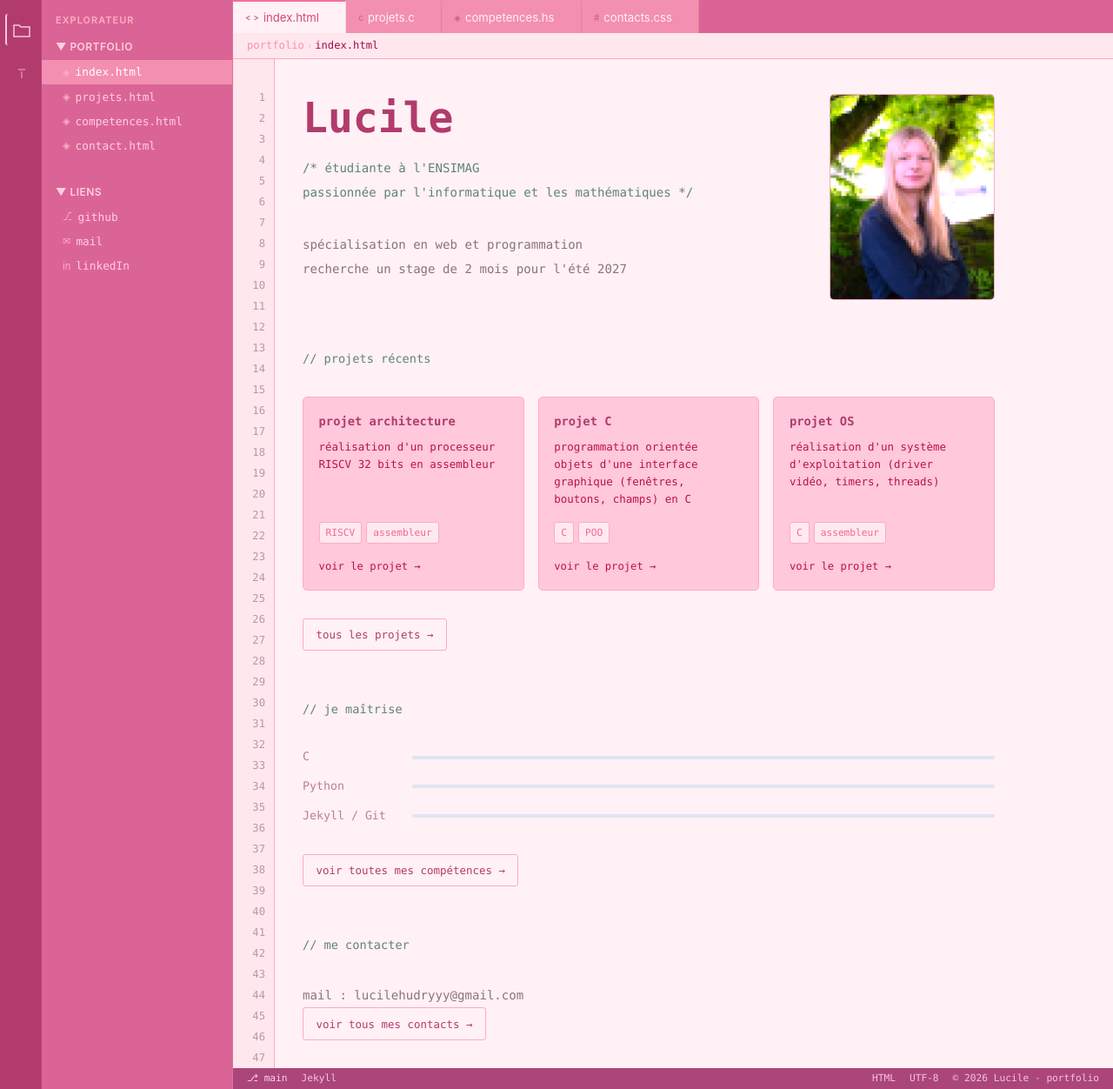
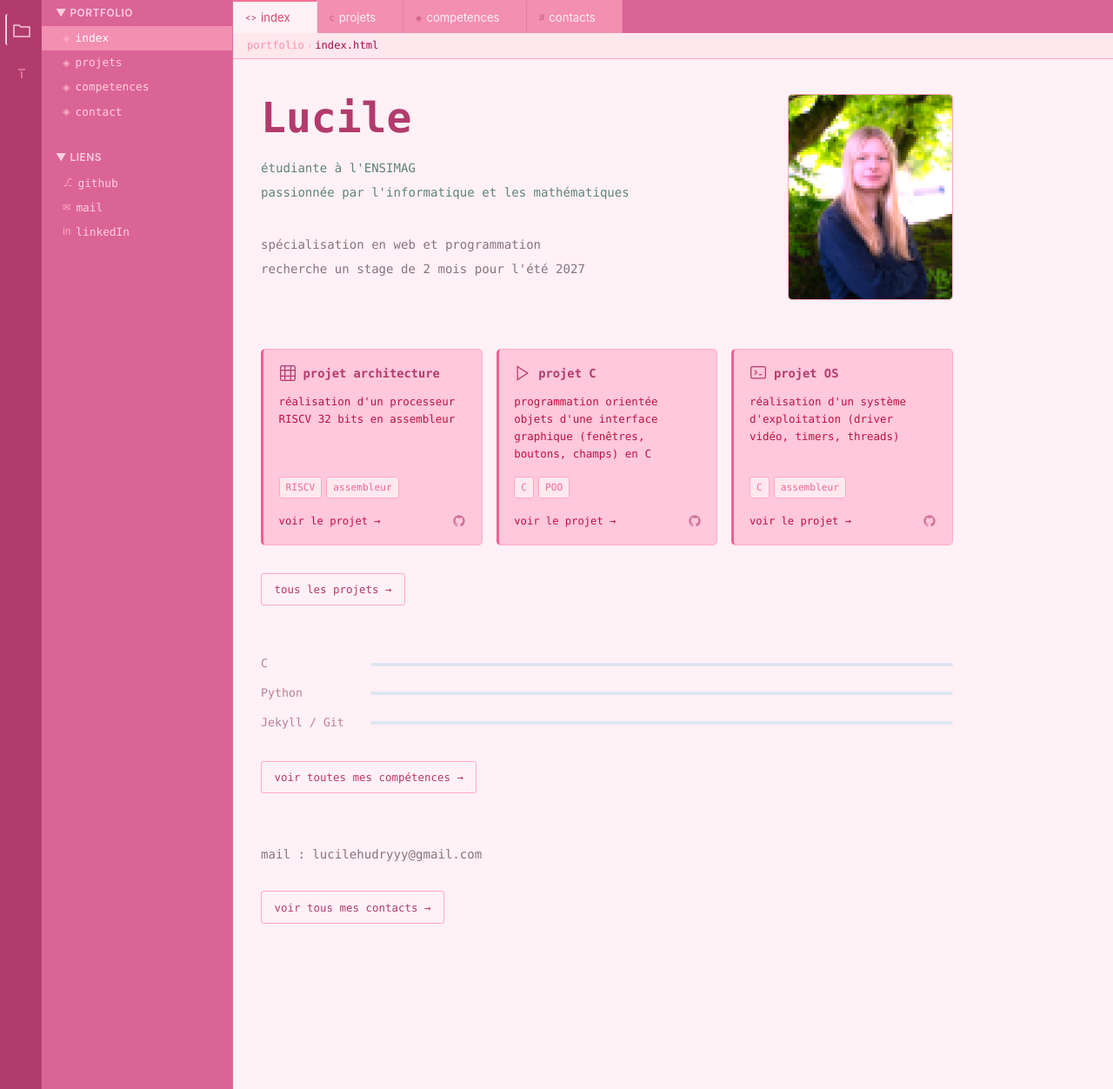
Before and after one commit to mkdir-lucile/mkdir-lucile.github.io, a Jekyll site: the page built from index.html, in a window 1280 px wide. Shown: the whole page at 87% size. Built offline with Jekyll 4.4.1, drawn with Linux system fonts in a browser that asks for light colours.

Commit message:
removing number lines and other things too computer science y

```diff
--- a/_layouts/default.html
+++ b/_layouts/default.html
@@ -30,25 +30,24 @@
        SIDEBAR — panneau latéral bleuté foncé
        ══════════════════════════════════════════════ -->
   <div class="sidebar">
-    <div class="sidebar-title">EXPLORATEUR</div>
     <div class="sidebar-section">
       <div class="sidebar-section-header">&#9660; PORTFOLIO</div>
       <ul class="sidebar-tree">
         <li class="sidebar-item {% if page.url == '/' %}sidebar-item--active{% endif %}">
           <span class="sidebar-file-icon">◈</span>
-          <a href="{{ '/' | relative_url }}">index.html</a>
+          <a href="{{ '/' | relative_url }}">index</a>
         </li>
         <li class="sidebar-item {% if page.url contains '/projets' %}sidebar-item--active{% endif %}">
           <span class="sidebar-file-icon">◈</span>
-          <a href="{{ '/projets/' | relative_url }}">projets.html</a>
+          <a href="{{ '/projets/' | relative_url }}">projets</a>
         </li>
         <li class="sidebar-item {% if page.url contains '/competences' %}sidebar-item--active{% endif %}">
           <span class="sidebar-file-icon">◈</span>
-          <a href="{{ '/competences/' | relative_url }}">competences.html</a>
+          <a href="{{ '/competences/' | relative_url }}">competences</a>
         </li>
         <li class="sidebar-item {% if page.url contains '/contact' %}sidebar-item--active{% endif %}">
           <span class="sidebar-file-icon">◈</span>
-          <a href="{{ '/contact/' | relative_url }}">contact.html</a>
+          <a href="{{ '/contact/' | relative_url }}">contact</a>
         </li>
       </ul>
     </div>
@@ -79,27 +78,27 @@
     <!-- ── Barre d'onglets ── -->
     <div class="tab-bar">
       <a href="{{ '/' | relative_url }}"
-         class="tab {% if page.url == '/' %}tab--active{% endif %}">
-        <span class="tab-icon">&lt &gt</span>
-        <span class="tab-name">index.html</span>
+         class="tab {% if page.url == '/' %}tab--active{% else %}tab--inactive{% endif %}">
+        <span class="tab-icon">&lt;&gt;</span>
+        <span class="tab-name">index</span>
         <span class="tab-close" aria-hidden="true">×</span>
       </a>
       <a href="{{ '/projets/' | relative_url }}"
-         class="tab {% if page.url contains '/projets' %}tab--active{% endif %}">
+         class="tab {% if page.url contains '/projets' %}tab--active{% else %}tab--inactive{% endif %}">
         <span class="tab-icon">c</span>
-        <span class="tab-name">projets.c</span>
+        <span class="tab-name">projets</span>
         <span class="tab-close" aria-hidden="true">×</span>
       </a>
       <a href="{{ '/competences/' | relative_url }}"
-         class="tab {% if page.url contains '/competences' %}tab--active{% endif %}">
+         class="tab {% if page.url contains '/competences' %}tab--active{% else %}tab--inactive{% endif %}">
         <span class="tab-icon">◈</span>
-        <span class="tab-name">competences.hs</span>
+        <span class="tab-name">competences</span>
         <span class="tab-close" aria-hidden="true">×</span>
       </a>
       <a href="{{ '/contact/' | relative_url }}"
-         class="tab {% if page.url contains '/contact' %}tab--active{% endif %}">
+         class="tab {% if page.url contains '/contact' %}tab--active{% else %}tab--inactive{% endif %}">
         <span class="tab-icon">#</span>
-        <span class="tab-name">contacts.css</span>
+        <span class="tab-name">contacts</span>
         <span class="tab-close" aria-hidden="true">×</span>
       </a>
     </div>
@@ -111,42 +110,26 @@
       <span class="bc-segment bc-active">index.html</span>
     </div>
 
-    <!-- ── Contenu éditeur avec numéros de ligne ── -->
+    <!-- ── Contenu éditeur ── -->
     <main class="editor-content">
-      <div class="line-numbers" aria-hidden="true" id="line-numbers"></div>
       <div class="editor-body" id="editor-body">
         {{ content }}
       </div>
     </main>
 
-    <!-- ── Status bar ── -->
-    <footer class="status-bar">
-      <div class="status-left">
-        <span class="status-item status-branch">⎇ main</span>
-        <span class="status-item">Jekyll</span>
-      </div>
-      <div class="status-right">
-        <span class="status-item">HTML</span>
-        <span class="status-item">UTF-8</span>
-        <span class="status-item">© {{ 'now' | date: '%Y' }} {{ site.title }}</span>
-      </div>
-    </footer>
+  </div>
 
-  </div><!-- /editor-zone -->
-
-  <script>
-    // Génère les numéros de ligne dynamiquement selon la hauteur du contenu
-    const body = document.getElementById('editor-body');
-    const nums = document.getElementById('line-numbers');
-    function renderLines() {
-      const lineHeight = 24;
-      const count = Math.max(30, Math.ceil(body.scrollHeight / lineHeight));
-      nums.innerHTML = Array.from({length: count}, (_, i) =>
-        `<span>${i + 1}</span>`
-      ).join('');
-    }
-    renderLines();
-    window.addEventListener('resize', renderLines);
+<script>
+    // Animation d'entrée des onglets inactifs
+    document.querySelectorAll('.tab--inactive').forEach((tab, i) => {
+      tab.style.transform = 'translateX(40px)';
+      tab.style.opacity = '0';
+      setTimeout(() => {
+        tab.style.transition = 'transform 0.25s ease, opacity 0.25s ease';
+        tab.style.transform = 'translateX(0)';
+        tab.style.opacity = '1';
+      }, 80 + i * 60);
+    });
   </script>
 
 </body>
--- a/assets/css/style.css
+++ b/assets/css/style.css
@@ -13,7 +13,6 @@
   --sidebar-active:    #f38fb0;
   --sidebar-text:      #ffcfde;
   --sidebar-text-dim:  #ffadc4;
-  --sidebar-title:     #ffcfe0;
 
   --activity-bg:       #b23b6d;
   --activity-icon:     #de89a5;
@@ -39,11 +38,6 @@
   /* Status bar — bleu VSCode */
   --statusbar-bg:      #ab467a;
   --statusbar-text:    #ffcfe8;
-
-  /* Numéros de ligne */
-  --line-num-color:    #bb94a9;
-  --line-num-bg:       #ffd0dd;
-  --line-num-width:    3rem;
 
   /* Syntaxe */
   --color-blue:        #b23b6d;
@@ -135,17 +129,6 @@ ul { list-style: none; }
   overflow-y: auto;
   border-right: 1px solid rgba(255,255,255,0.08);
 }
-
-.sidebar-title {
-  font-family: var(--font-ui);
-  font-size: 0.68rem;
-  font-weight: 600;
-  letter-spacing: 0.1em;
-  color: var(--sidebar-text-dim);
-  padding: 0.9rem var(--space-sm) 0.4rem;
-  user-select: none;
-}
-
 .sidebar-section { margin-bottom: var(--space-sm); }
 
 .sidebar-section-header {
@@ -290,7 +273,7 @@ ul { list-style: none; }
 }
 
 
-/* ── 8. ÉDITEUR + NUMÉROS DE LIGNE ───────────────────────── */
+/* ── 8. ÉDITEUR ───────────────────────── */
 
 .editor-content {
   display: flex;
@@ -299,61 +282,13 @@ ul { list-style: none; }
   background: var(--editor-bg);
 }
 
-.line-numbers {
-  width: var(--line-num-width);
-  background: #ffe7ee;
-  border-right: 1px solid #ffaac2;
-  flex-shrink: 0;
-  display: flex;
-  flex-direction: column;
-  padding: var(--space-md) 0;
-  user-select: none;
-}
-.line-numbers span {
-  font-family: var(--font-mono);
-  font-size: 0.76rem;
-  color: var(--line-num-color);
-  text-align: right;
-  padding-right: 10px;
-  line-height: 24px;
-  display: block;
-}
-
 .editor-body {
   flex: 1;
   padding: var(--space-md) var(--space-md) var(--space-lg);
   max-width: 860px;
 }
 
-
-/* ── 9. STATUS BAR ────────────────────────────────────────── */
-
-.status-bar {
-  display: flex;
-  justify-content: space-between;
-  align-items: center;
-  background: var(--statusbar-bg);
-  height: 24px;
-  padding: 0 var(--space-sm);
-  flex-shrink: 0;
-}
-
-.status-left, .status-right {
-  display: flex;
-  align-items: center;
-  gap: var(--space-sm);
-}
-
-.status-item {
-  font-family: var(--font-mono);
-  font-size: 0.7rem;
-  color: var(--statusbar-text);
-  opacity: 0.9;
-}
-.status-branch { opacity: 1; font-weight: 500; }
-
-
-/* ── 10. CONTENU DES SECTIONS ─────────────────────────────── */
+/* ── 9. CONTENU DES SECTIONS ─────────────────────────────── */
 
 /* Compteur de lignes CSS pour les sections */
 .editor-body { counter-reset: line-section; }
@@ -380,7 +315,7 @@ ul { list-style: none; }
 .section-contacts { margin-bottom: var(--space-lg); }
 
 
-/* ── 11. HERO ─────────────────────────────────────────────── */
+/* ── 10. HERO ─────────────────────────────────────────────── */
 
 /* Pas d'encart autour du hero — fond éditeur nu */
 .hero {
@@ -409,8 +344,8 @@ ul { list-style: none; }
   line-height: 2;
   margin-bottom: var(--space-md);
 }
-.hero-tagline::before { content: '/* '; }
-.hero-tagline::after  { content: "passionnée par l'informatique et les mathématiques */ "; }
+.hero-tagline::before { content: ' '; }
+.hero-tagline::after  { content: "passionnée par l'informatique et les mathématiques"; }
 
 .hero-actions { display: flex; gap: var(--space-sm); flex-wrap: wrap; }
 
@@ -434,7 +369,7 @@ ul { list-style: none; }
 }
 
 
-/* ── 12. TEXTE / PARAGRAPHES ──────────────────────────────── */
+/* ── 11. TEXTE / PARAGRAPHES ──────────────────────────────── */
 
 .herop,
 .about p,
@@ -448,7 +383,7 @@ ul { list-style: none; }
 .section-contacts p a:hover { text-decoration: underline; }
 
 
-/* ── 13. BOUTONS ──────────────────────────────────────────── */
+/* ── 12. BOUTONS ──────────────────────────────────────────── */
 
 .btn {
   display: inline-block;
@@ -474,7 +409,7 @@ ul { list-style: none; }
 .btn-secondary:hover { background: #ffc0d5; border-color: #ffaac2; text-decoration: none; }
 
 
-/* ── 14. PROJETS ──────────────────────────────────────────── */
+/* ── 13. PROJETS ──────────────────────────────────────────── */
 
 .project-grid {
   display: grid;
@@ -485,17 +420,31 @@ ul { list-style: none; }
 .project-card {
   background: #ffc8db;
   border: 1px solid #ffaac2;
-  border-left: 3px solid var(#ffaac2);
+  border-left: 3px solid #f06090;
   border-radius: var(--radius-md);
   padding: 1rem 1.1rem;
   display: flex;
   flex-direction: column;
   gap: var(--space-xs);
-  transition: box-shadow var(--transition), border-color var(--transition);
+  transition: box-shadow var(--transition), transform var(--transition);
 }
 .project-card:hover {
-  box-shadow: 0 2px 10px rgba(0,112,193,0.1);
-  border-color: var(#f789a8);
+  box-shadow: 0 4px 16px rgba(180,50,100,0.15);
+  transform: translateY(-2px);
+}
+
+.project-card-header {
+  display: flex;
+  align-items: center;
+  gap: 0.5rem;
+  margin-bottom: 0.2rem;
+}
+
+.project-icon {
+  width: 20px;
+  height: 20px;
+  flex-shrink: 0;
+  color: var(--color-blue);
 }
 
 .project-card-title {
@@ -504,7 +453,6 @@ ul { list-style: none; }
   font-weight: 600;
   color: var(--color-blue);
 }
-.project-card-title::before { content: ''; color: var(#005aa3); }
 
 .project-card-desc {
   font-family: var(--font-mono);
@@ -516,16 +464,31 @@ ul { list-style: none; }
 
 .project-card-tags { display: flex; flex-wrap: wrap; gap: 5px; margin-top: var(--space-xs); }
 
+.project-card-footer {
+  display: flex;
+  align-items: center;
+  justify-content: space-between;
+  margin-top: var(--space-xs);
+}
+
 .project-card-link {
   font-family: var(--font-mono);
   font-size: 0.76rem;
   color: #bb1242;
-  margin-top: var(--space-xs);
 }
 .project-card-link:hover { text-decoration: underline; }
 
+.project-card-github {
+  display: flex;
+  align-items: center;
+  color: var(--color-blue);
+  opacity: 0.6;
+  transition: opacity var(--transition);
+}
+.project-card-github:hover { opacity: 1; text-decoration: none; }
+.project-card-github svg { width: 16px; height: 16px; }
 
-/* ── 15. TAGS ─────────────────────────────────────────────── */
+/* ── 14. TAGS ─────────────────────────────────────────────── */
 
 .tag {
   font-family: var(--font-mono);
@@ -538,7 +501,7 @@ ul { list-style: none; }
 }
 
 
-/* ── 16. COMPÉTENCES ──────────────────────────────────────── */
+/* ── 15. COMPÉTENCES ──────────────────────────────────────── */
 
 .skills-list { display: flex; flex-direction: column; gap: 0.7rem; margin-bottom: var(--space-md); }
 .skill-item  { display: flex; align-items: center; gap: 1rem; }
@@ -564,7 +527,7 @@ ul { list-style: none; }
 }
 
 
-/* ── 17. RESPONSIVE ───────────────────────────────────────── */
+/* ── 16. RESPONSIVE ───────────────────────────────────────── */
 @media (max-width: 768px) {
   .sidebar { display: none; }
 
@@ -595,7 +558,6 @@ ul { list-style: none; }
   .herop { width: 100%; font-size: 0.78rem; }
 
   .editor-body { padding: var(--space-sm); }
-  .line-numbers { display: none; }
   .project-grid { grid-template-columns: 1fr; }
 
   .about p,
--- a/index.html
+++ b/index.html
@@ -34,8 +34,6 @@ description: "Portfolio de Lucile — future ingénieure en informatique"
 <!-- Si tu n'as pas encore de pages de projets, tu peux mettre le contenu en dur. -->
 <section class="section featured-projects">
 
-  <h2 class="section-title">projets récents</h2>
-
   <div class="project-grid">
 
     {% assign featured = site.projects | where: "featured", true | limit: 3 %}
@@ -60,33 +58,75 @@ description: "Portfolio de Lucile — future ingénieure en informatique"
     {% else %}
       <!-- Projets en dur le temps de configurer la collection Jekyll -->
       <article class="project-card">
+        <div class="project-card-header">
+          <svg class="project-icon" viewBox="0 0 24 24" fill="none" stroke="currentColor" stroke-width="1.5">
+            <rect x="2" y="2" width="20" height="20" rx="2"/>
+            <rect x="8" y="8" width="8" height="8" rx="1"/>
+            <line x1="2" y1="8" x2="8" y2="8"/><line x1="16" y1="8" x2="22" y2="8"/>
+            <line x1="2" y1="16" x2="8" y2="16"/><line x1="16" y1="16" x2="22" y2="16"/>
+            <line x1="8" y1="2" x2="8" y2="8"/><line x1="16" y1="2" x2="16" y2="8"/>
+            <line x1="8" y1="16" x2="8" y2="22"/><line x1="16" y1="16" x2="16" y2="22"/>
+          </svg>
           <h3 class="project-card-title">projet architecture</h3>
+        </div>
         <p class="project-card-desc">réalisation d'un processeur RISCV 32 bits en assembleur</p>
         <div class="project-card-tags">
           <span class="tag">RISCV</span>
           <span class="tag">assembleur</span>
         </div>
+        <div class="project-card-footer">
           <a href="#" class="project-card-link">voir le projet →</a>
+          <a href="https://github.com/mkdir-lucile" class="project-card-github" target="_blank" aria-label="GitHub">
+            <svg viewBox="0 0 24 24" fill="currentColor">
+              <path d="M12 2C6.477 2 2 6.477 2 12c0 4.418 2.865 8.166 6.839 9.489.5.092.682-.217.682-.482 0-.237-.009-.868-.013-1.703-2.782.604-3.369-1.342-3.369-1.342-.454-1.154-1.11-1.462-1.11-1.462-.908-.62.069-.608.069-.608 1.003.07 1.531 1.03 1.531 1.03.892 1.529 2.341 1.087 2.91.832.092-.647.35-1.088.636-1.338-2.22-.253-4.555-1.11-4.555-4.943 0-1.091.39-1.984 1.029-2.683-.103-.253-.446-1.27.098-2.647 0 0 .84-.269 2.75 1.025A9.578 9.578 0 0 1 12 6.836a9.59 9.59 0 0 1 2.504.337c1.909-1.294 2.747-1.025 2.747-1.025.546 1.377.203 2.394.1 2.647.64.699 1.028 1.592 1.028 2.683 0 3.842-2.339 4.687-4.566 4.935.359.309.678.919.678 1.852 0 1.336-.012 2.415-.012 2.743 0 .267.18.578.688.48C19.138 20.163 22 16.418 22 12c0-5.523-4.477-10-10-10z"/>
+            </svg>
+          </a>
+        </div>
       </article>
 
       <article class="project-card">
+        <div class="project-card-header">
+          <svg class="project-icon" viewBox="0 0 24 24" fill="none" stroke="currentColor" stroke-width="1.5">
+            <polygon points="5,3 19,12 5,21"/>
+          </svg>
           <h3 class="project-card-title">projet C</h3>
+        </div>
         <p class="project-card-desc">programmation orientée objets d'une interface graphique (fenêtres, boutons, champs) en C</p>
         <div class="project-card-tags">
           <span class="tag">C</span>
           <span class="tag">POO</span>
         </div>
+        <div class="project-card-footer">
           <a href="#" class="project-card-link">voir le projet →</a>
+          <a href="https://github.com/mkdir-lucile" class="project-card-github" target="_blank" aria-label="GitHub">
+            <svg viewBox="0 0 24 24" fill="currentColor">
+              <path d="M12 2C6.477 2 2 6.477 2 12c0 4.418 2.865 8.166 6.839 9.489.5.092.682-.217.682-.482 0-.237-.009-.868-.013-1.703-2.782.604-3.369-1.342-3.369-1.342-.454-1.154-1.11-1.462-1.11-1.462-.908-.62.069-.608.069-.608 1.003.07 1.531 1.03 1.531 1.03.892 1.529 2.341 1.087 2.91.832.092-.647.35-1.088.636-1.338-2.22-.253-4.555-1.11-4.555-4.943 0-1.091.39-1.984 1.029-2.683-.103-.253-.446-1.27.098-2.647 0 0 .84-.269 2.75 1.025A9.578 9.578 0 0 1 12 6.836a9.59 9.59 0 0 1 2.504.337c1.909-1.294 2.747-1.025 2.747-1.025.546 1.377.203 2.394.1 2.647.64.699 1.028 1.592 1.028 2.683 0 3.842-2.339 4.687-4.566 4.935.359.309.678.919.678 1.852 0 1.336-.012 2.415-.012 2.743 0 .267.18.578.688.48C19.138 20.163 22 16.418 22 12c0-5.523-4.477-10-10-10z"/>
+            </svg>
+          </a>
+        </div>
       </article>
 
       <article class="project-card">
+        <div class="project-card-header">
+          <svg class="project-icon" viewBox="0 0 24 24" fill="none" stroke="currentColor" stroke-width="1.5">
+            <rect x="2" y="3" width="20" height="16" rx="2"/>
+            <path d="M7 8l3 3-3 3"/><line x1="13" y1="14" x2="17" y2="14"/>
+          </svg>
           <h3 class="project-card-title">projet OS</h3>
+        </div>
         <p class="project-card-desc">réalisation d'un système d'exploitation (driver vidéo, timers, threads)</p>
         <div class="project-card-tags">
           <span class="tag">C</span>
           <span class="tag">assembleur</span>
         </div>
+        <div class="project-card-footer">
           <a href="#" class="project-card-link">voir le projet →</a>
+          <a href="https://github.com/mkdir-lucile" class="project-card-github" target="_blank" aria-label="GitHub">
+            <svg viewBox="0 0 24 24" fill="currentColor">
+              <path d="M12 2C6.477 2 2 6.477 2 12c0 4.418 2.865 8.166 6.839 9.489.5.092.682-.217.682-.482 0-.237-.009-.868-.013-1.703-2.782.604-3.369-1.342-3.369-1.342-.454-1.154-1.11-1.462-1.11-1.462-.908-.62.069-.608.069-.608 1.003.07 1.531 1.03 1.531 1.03.892 1.529 2.341 1.087 2.91.832.092-.647.35-1.088.636-1.338-2.22-.253-4.555-1.11-4.555-4.943 0-1.091.39-1.984 1.029-2.683-.103-.253-.446-1.27.098-2.647 0 0 .84-.269 2.75 1.025A9.578 9.578 0 0 1 12 6.836a9.59 9.59 0 0 1 2.504.337c1.909-1.294 2.747-1.025 2.747-1.025.546 1.377.203 2.394.1 2.647.64.699 1.028 1.592 1.028 2.683 0 3.842-2.339 4.687-4.566 4.935.359.309.678.919.678 1.852 0 1.336-.012 2.415-.012 2.743 0 .267.18.578.688.48C19.138 20.163 22 16.418 22 12c0-5.523-4.477-10-10-10z"/>
+            </svg>
+          </a>
+        </div>
       </article>
     {% endif %}
 
@@ -103,8 +143,6 @@ description: "Portfolio de Lucile — future ingénieure en informatique"
 
 <!-- ==================== COMPÉTENCES (aperçu) ==================== -->
 <section class="section skills-preview">
-
-  <h2 class="section-title">je maîtrise</h2>
 
   <ul class="skills-list">
     <li class="skill-item">
@@ -129,9 +167,8 @@ description: "Portfolio de Lucile — future ingénieure en informatique"
 
 
 <section class="section-contacts">
-  <h2 class="section-title">me contacter</h2>
   <p>
-    mail : lucilehudryyy@gmail.com <br />
+    mail : lucilehudryyy@gmail.com <br /> <br/>
   </p>
   <a href="{{ '/contacts/' | relative_url }}" class="btn btn-secondary">
     voir tous mes contacts →
```
Lines whose indentation alone changed are shown as unchanged.
